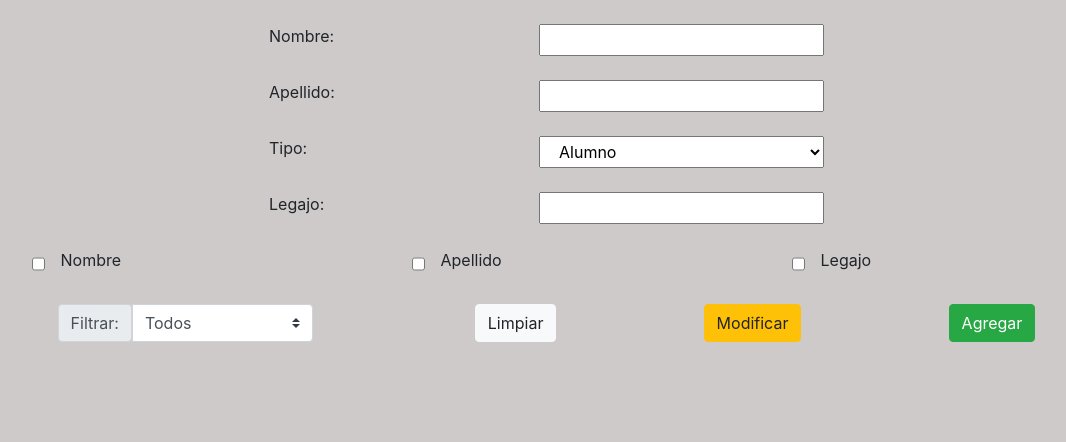
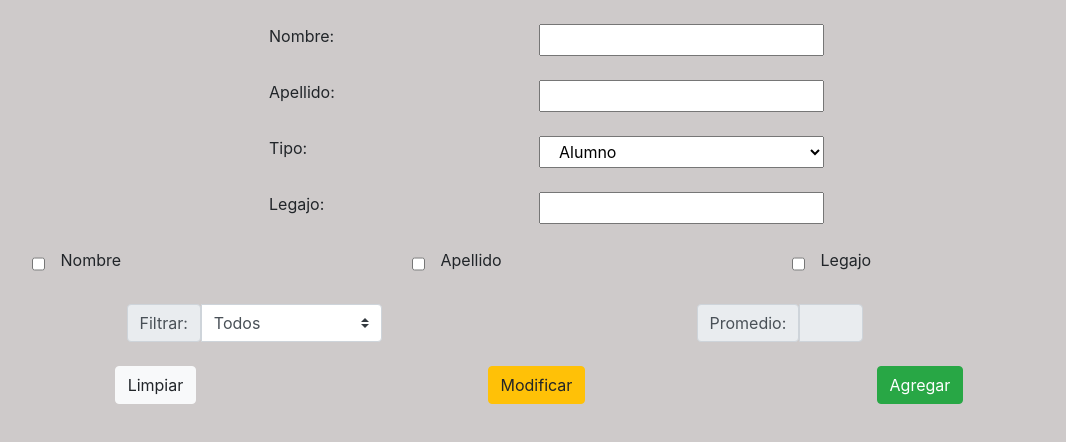
Before and after one commit to lionelherrerobattista/Laboratorio-III, a website: page 02_Clases/clase_14/index.html in a window 1280 px wide. Shown: the whole page, without its empty margins (101-1167 px from the left). Drawn offline with nearby package versions, Linux system fonts and the light colour scheme.

Commit message:
Clase 14

```diff
--- a/02_Clases/clase_14/index.html
+++ b/02_Clases/clase_14/index.html
@@ -73,13 +73,24 @@
                 </select>
             </div>
 
-            <input class="btn btn-light" type="button" value="Limpiar" id="btnLimpiar">
+            <div class="input-group col-3">
+                <label class = "input-group-text">Promedio:</label>
+                <input class="form-control col-3" type="text" id="txtPromedio" disabled>
+            </div>
 
-            <input class="btn btn-warning" type="button" value="Modificar" id="btnModificar">
 
-            <input class="btn btn-success" type="button" value="Agregar" id="btnAgregar">
+
 
         </div>
+
+        <div class="row justify-content-around divRow my-4">
+                <input class="btn btn-light" type="button" value="Limpiar" id="btnLimpiar">
+
+                <input class="btn btn-warning" type="button" value="Modificar" id="btnModificar">
+
+                <input class="btn btn-success" type="button" value="Agregar" id="btnAgregar">
+        </div>
+
 
 
         <table class='table table-striped table-hover text-center' id="tabla">
--- a/02_Clases/clase_14/js/Funciones.ts
+++ b/02_Clases/clase_14/js/Funciones.ts
@@ -328,4 +328,5 @@ namespace personas
                 break;
         }
     }
+
 }
```
Also changed, not shown: 1 other file.
